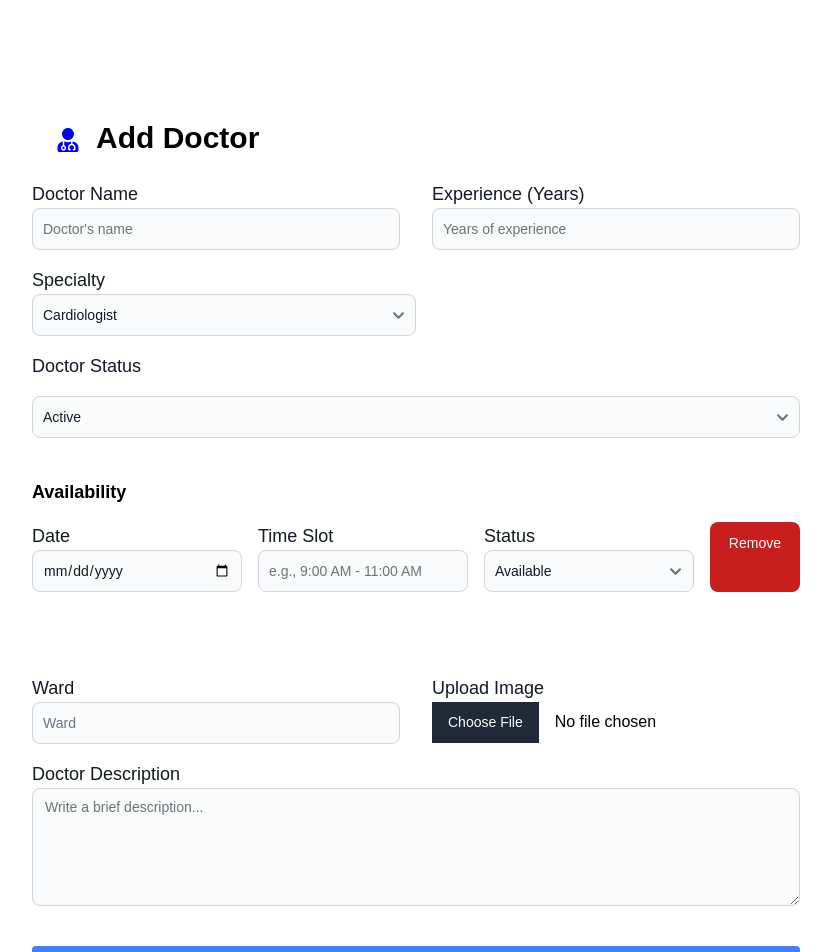
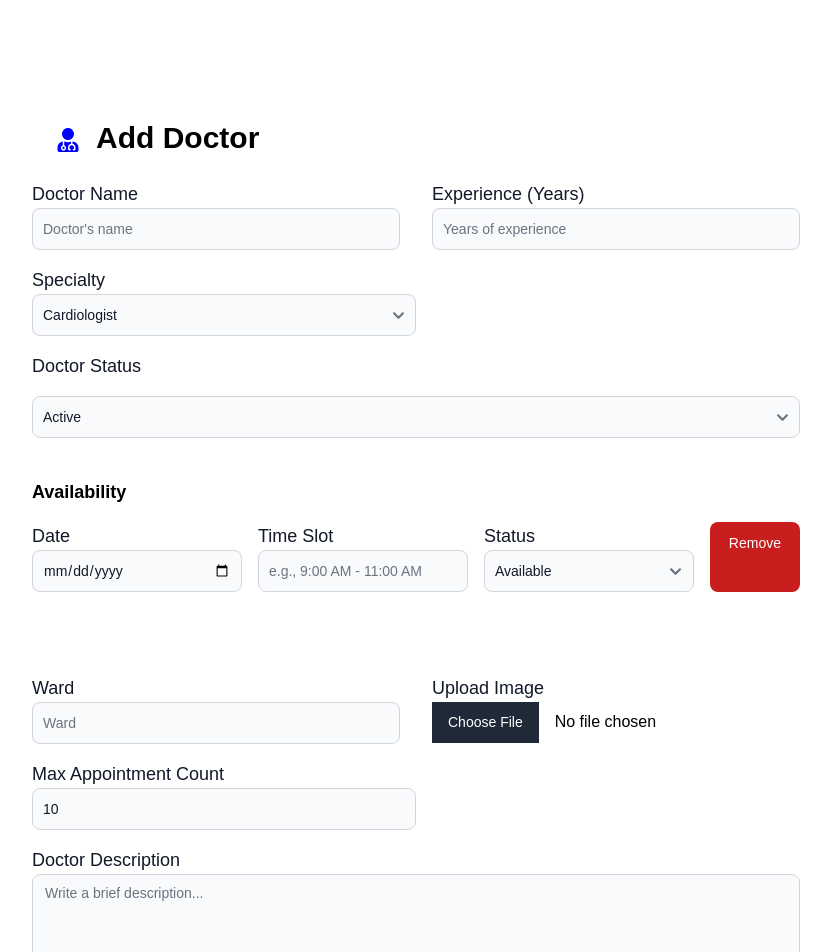
Before and after one commit to AkilaIshanMeegoda/HealthCard, a React (Vite) app in the folder frontend/: page /admin/addDashboard/add-doctors in a window 1280 px wide. Shown: the top 952 px of the page, without its empty margins (224-1055 px from the left). Built offline with nearby package versions, Linux system fonts and the light colour scheme.

Commit message:
add maxAppCount

```diff
--- a/frontend/src/pages/StaffAdmin/addDoctors.jsx
+++ b/frontend/src/pages/StaffAdmin/addDoctors.jsx
@@ -16,6 +16,8 @@ const AddDoctors = () => {
   const navigate = useNavigate();
   const [imageUrl, setImageUrl] = useState(""); // New state to store the image URL
   const [image, setImage] = useState(null); // To handle the selected image file
+  const [maxAppointmentCount, setMaxAppointmentCount] = useState(10); // New state for max appointment count
+
 
   const showSuccess = () => {
     toast.success("Doctor added successfully!", {
@@ -103,6 +105,7 @@ const AddDoctors = () => {
       hospitalId: user.email, // Using user email as hospitalId
       image: imageUrl,
       availability: availability,
+      maxAppointmentCount: maxAppointmentCount, // Add max appointment count to the doctor object
       description: form.description.value.trim(),
       ward: ward,
       status: doctorStatus,
@@ -372,6 +375,21 @@ const AddDoctors = () => {
           </div>
         </div>
 
+{/* max appointment count field */}
+<div className="lg:w-1/2">
+  <Label htmlFor="maxAppointmentCount" value="Max Appointment Count" className="text-lg" />
+  <TextInput
+    id="maxAppointmentCount"
+    name="maxAppointmentCount"
+    type="number"
+    placeholder="Maximum appointments allowed"
+    value={maxAppointmentCount}
+    onChange={(e) => setMaxAppointmentCount(e.target.value)}
+    required
+  />
+</div>
+
+
         {/* last row */}
         <div className="flex gap-8">
           <div className="lg:w-full">
--- a/frontend/src/pages/StaffAdmin/editDoctor.jsx
+++ b/frontend/src/pages/StaffAdmin/editDoctor.jsx
@@ -32,6 +32,7 @@ const EditDoctor = () => {
   ]);
   const [availability, setAvailability] = useState([]);
   const [doctorStatus, setDoctorStatus] = useState("active"); // Default status
+  const [maxAppointmentCount, setMaxAppointmentCount] = useState(10); // New state for max appointments
 
   useEffect(() => {
     const fetchDoctor = async () => {
@@ -44,6 +45,8 @@ const EditDoctor = () => {
         setAvailability(response.data.availability || []);
         setDoctorStatus(response.data.status || "active");
         setImageUrl(response.data.image || "");
+        setMaxAppointmentCount(response.data.maxAppointmentCount || 0); // Set maxAppointmentCount
+
       } catch (error) {
         console.error("Error fetching doctor data:", error);
       }
@@ -59,7 +62,8 @@ const EditDoctor = () => {
         ...doctor,
         availability: availability,
         status: doctorStatus,
-        image:imageUrl
+        image:imageUrl,
+        maxAppointmentCount
       };
 
       await axios.put(
@@ -251,7 +255,19 @@ const EditDoctor = () => {
   </Button>
 </div>
 
-
+ {/* Max Appointment Count */}
+ <div className="lg:w-1/2">
+          <Label htmlFor="maxAppointmentCount" value="Max Appointment Count" className="text-lg" />
+          <TextInput
+            id="maxAppointmentCount"
+            name="maxAppointmentCount"
+            type="number"
+            value={maxAppointmentCount || ''}
+            placeholder="Maximum appointments allowed"
+            required
+            onChange={(e) => setMaxAppointmentCount(e.target.value)}
+          />
+          </div>
         {/* Description */}
         <div className="lg:w-full">
           <Label htmlFor="description" value="Description" className="text-lg" />
```
Also changed, not shown: 2 other files (tests, documents, lock files or other folders).
